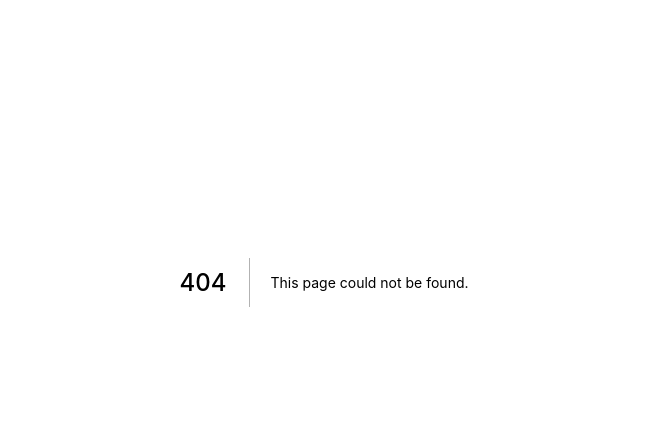
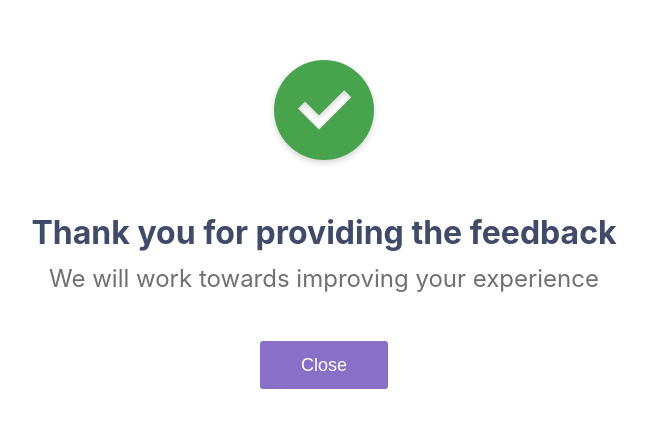
Before and after one commit to skar07/React_F-G_Sanskar, a Next.js app: page /submission in a window 1280 px wide. Before the commit this address had no page. Shown: the part 118-546 px from the top of the page, without its empty margins (316-963 px from the left). Built offline with nearby package versions, Linux system fonts and the light colour scheme.

Commit message:
feat: implement submit page and styling

```diff
--- /dev/null
+++ b/pages/submission.js
@@ -0,0 +1,16 @@
+import Head from 'next/head';
+import styles from '../styles/Submit.module.css';
+import 'remixicon/fonts/remixicon.css';
+
+export default function(){
+      return (
+            <div className={styles.main}>
+                  <span id={styles.icons}>
+                  <i className="ri-checkbox-circle-fill"/>
+                  </span>
+                  <p id={styles.heading}>Thank you for providing the feedback</p>
+                  <p id={styles.subtitle}>We will work towards improving your experience</p>
+                  <button id={styles.closeButton}>Close</button>
+            </div>
+      )
+}
--- /dev/null
+++ b/styles/Submit.module.css
@@ -0,0 +1,44 @@
+.main {
+      width: 100vw;
+      height: 50vh;
+      text-align: center;
+      justify-content: center;
+      margin-top: 12%;
+}
+
+#icons {
+      font-size: 15vh;
+      color: #48A44C;
+      text-shadow: 0px 3px 6px #00000029;
+}
+
+#heading {
+      font-size: xx-large;
+      font-weight: bolder;
+      margin-bottom: 0.2rem;
+      color: #404B69;
+}
+
+#subtitle {
+      margin-top: 0.8rem;
+      font-size: x-large;
+      color: #707070;
+
+}
+
+#closeButton {
+      width: 10vw;
+      height: 6vh;
+      text-align: center;
+      font-size:large;
+      border-radius: 3px;
+      background-color: #8870C9;
+      border: none;
+      color: white;
+      margin-top: 1.5rem;
+}
+
+#closeButton:hover{
+      background-color: #6e59a7;
+      cursor: pointer;
+}
```
Also changed, not shown: 1 other file (tests, documents, lock files or other folders).
